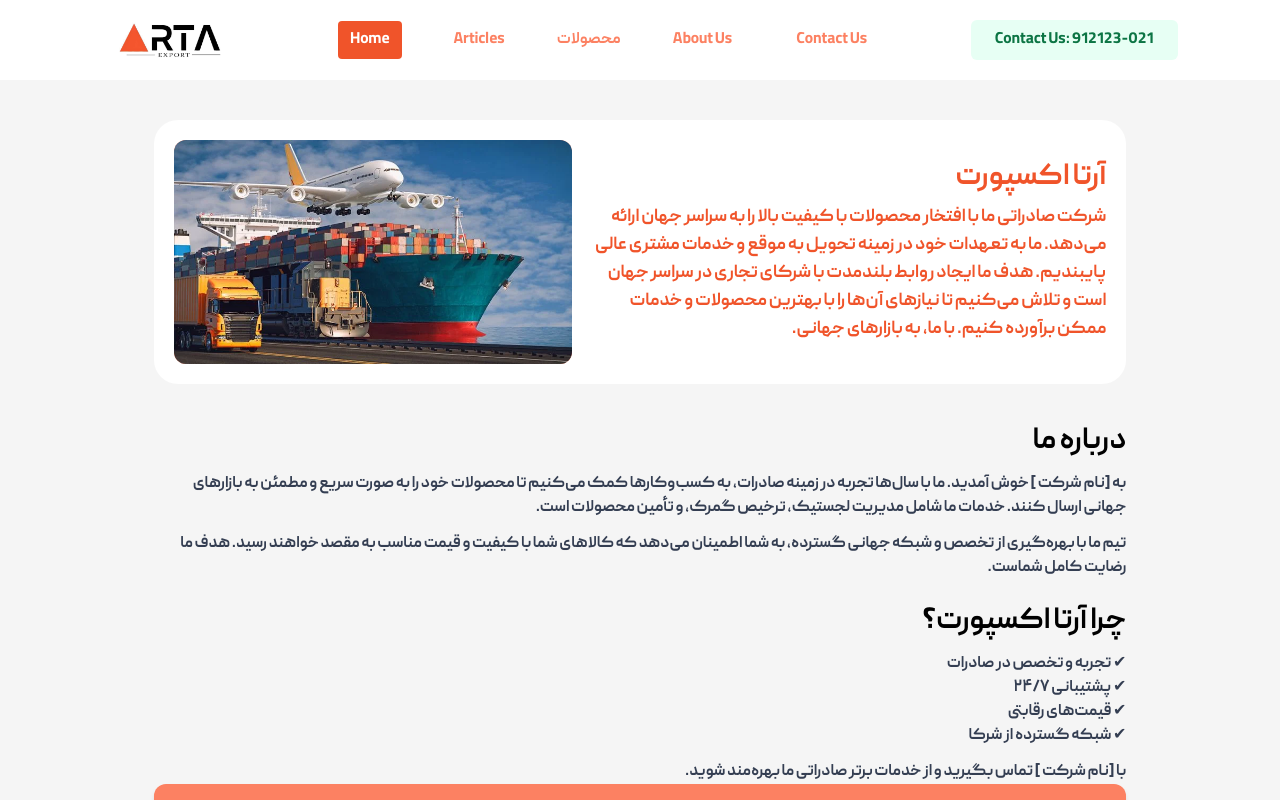
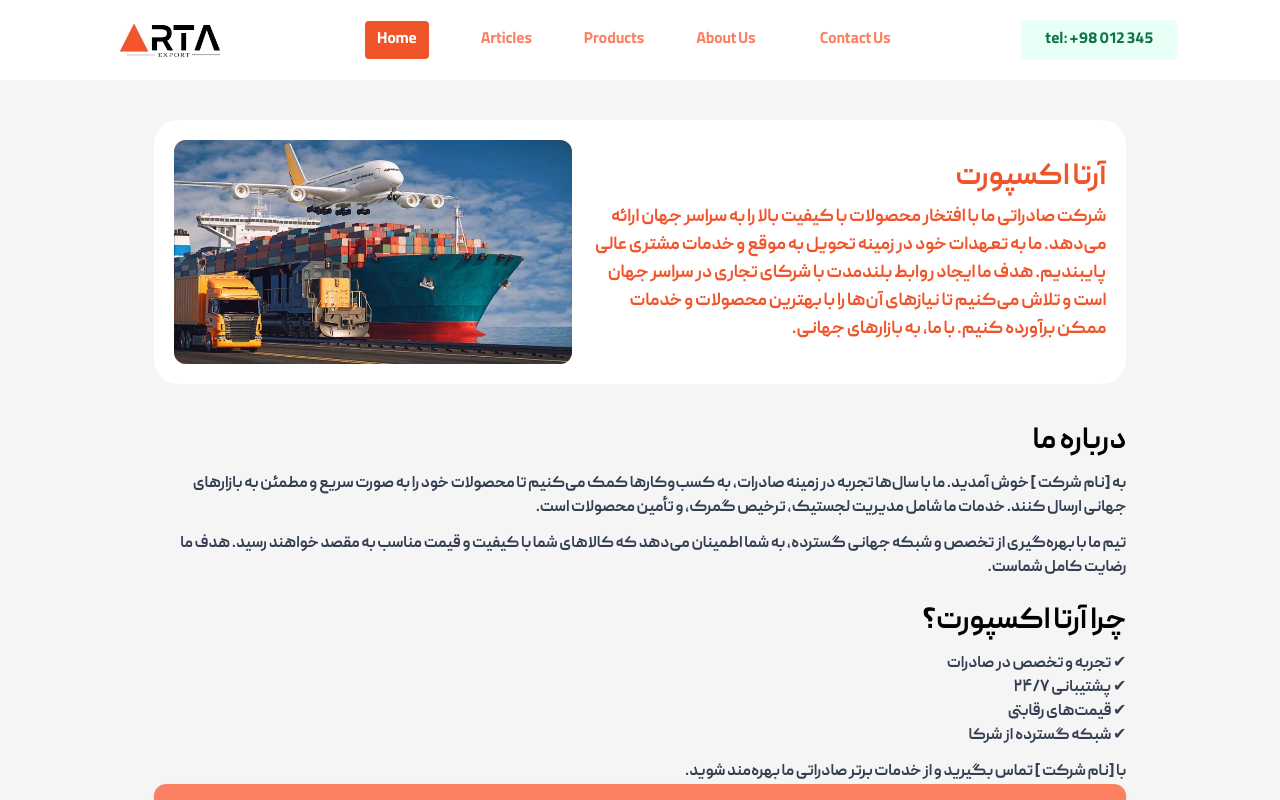
Before and after one commit to MianajiAli/next-sherkati, a Next.js app: page / in a window 1280 px wide. Shown: the top 800 px of the page. Built offline with nearby package versions, Linux system fonts and the light colour scheme.

Commit message:
Fix Navbar

```diff
--- a/components/Navbar.tsx
+++ b/components/Navbar.tsx
@@ -1,5 +1,5 @@
 import Link from "next/link";
-import Product from "./TestNavbar";
+import PopOverNavbar from "./PopOverNavbar";
 
 const Navbar = () => {
 	return (
@@ -23,7 +23,7 @@ const Navbar = () => {
 						</Link>
 					</li>
 					<li>
-						<Product></Product>
+						<PopOverNavbar></PopOverNavbar>
 					</li>
 					<li>
 						<Link href="/">
@@ -39,7 +39,7 @@ const Navbar = () => {
 			</div>
 
 			<button className="py-2 px-6 rounded-md bg-success1 text-success2">
-				Contact Us:  912123-021
+				tel: +98 012 345
 			</button>
 		</nav>
 	);
--- a/components/TestNavbar.tsx
+++ b/components/PopOverNavbar.tsx
@@ -3,7 +3,7 @@ import { Popover, PopoverButton, PopoverPanel, Transition } from '@headlessui/re
 export default function Product() {
     return (
         <Popover className="relative ">
-            <PopoverButton>محصولات</PopoverButton>
+            <PopoverButton>Products</PopoverButton>
             <Transition
                 enter="transition duration-100 ease-out"
                 enterFrom="transform scale-95 opacity-0"
```
